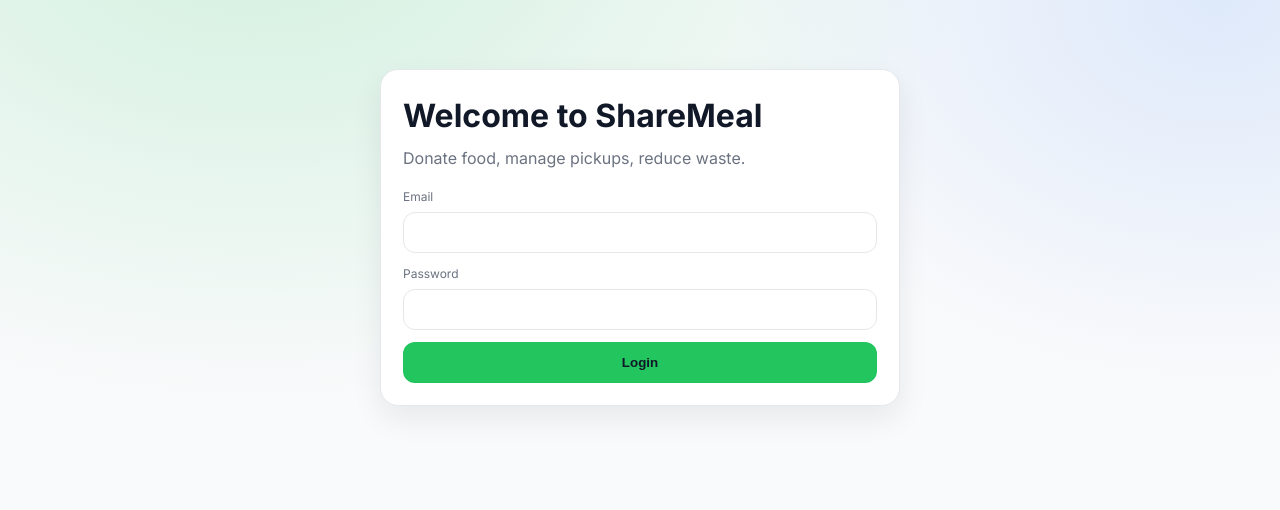
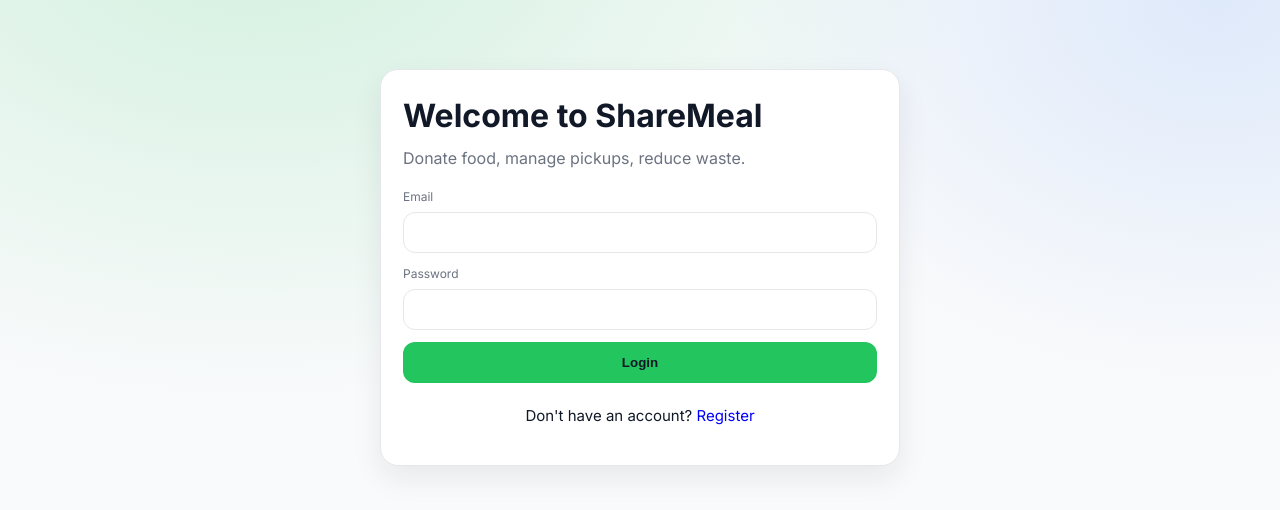
Before and after one commit to YuvrajS99/ShareMeal, a React (Vite) app: page /login in a window 1280 px wide. Shown: the top 510 px of the page. Built offline with nearby package versions, Linux system fonts and the light colour scheme; no server answers.

Commit message:
Improve role-based navigation and add registration option
Refactor login role navigation and add register link.

```diff
--- a/src/pages/Login.jsx
+++ b/src/pages/Login.jsx
@@ -13,8 +13,10 @@ export default function Login() {
   useEffect(() => {
     const token = getToken();
     if (!token) return;
+
     const decoded = decodeJwt(token);
     if (!decoded?.role) return;
+
     navigate(decoded.role === "ngo" ? "/ngo" : "/donor", { replace: true });
   }, [navigate]);
 
@@ -22,14 +24,20 @@ export default function Login() {
     e.preventDefault();
     setError("");
     setLoading(true);
+
     try {
       const data = await api.login(email, password);
       if (!data?.token) throw new Error("Login failed: missing token");
+
       setToken(data.token);
 
       const role = data?.user?.role || decodeJwt(data.token)?.role;
-      if (role?.toLowerCase() === "ngo") navigate("/ngo", { replace: true });
-      else navigate("/donor", { replace: true });
+
+      if (role?.toLowerCase() === "ngo") {
+        navigate("/ngo", { replace: true });
+      } else {
+        navigate("/donor", { replace: true });
+      }
     } catch (err) {
       setError(err.message || "Login failed");
     } finally {
@@ -75,6 +83,17 @@ export default function Login() {
               {loading ? "Signing in..." : "Login"}
             </button>
 
+            {/* Register link */}
+            <p style={{ marginTop: "10px", textAlign: "center" }}>
+              Don't have an account?{" "}
+              <span
+                style={{ color: "blue", cursor: "pointer" }}
+                onClick={() => navigate("/register")}
+              >
+                Register
+              </span>
+            </p>
+
             {error && <div className="errorBox">{error}</div>}
           </form>
         </div>
```
